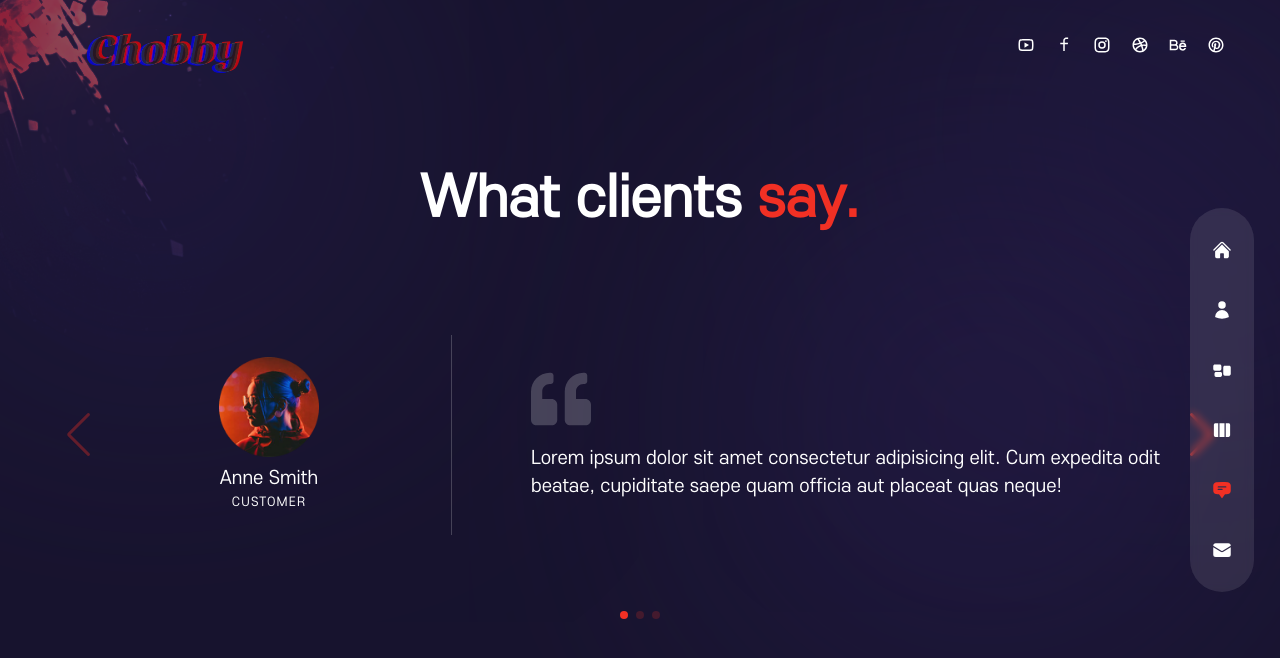
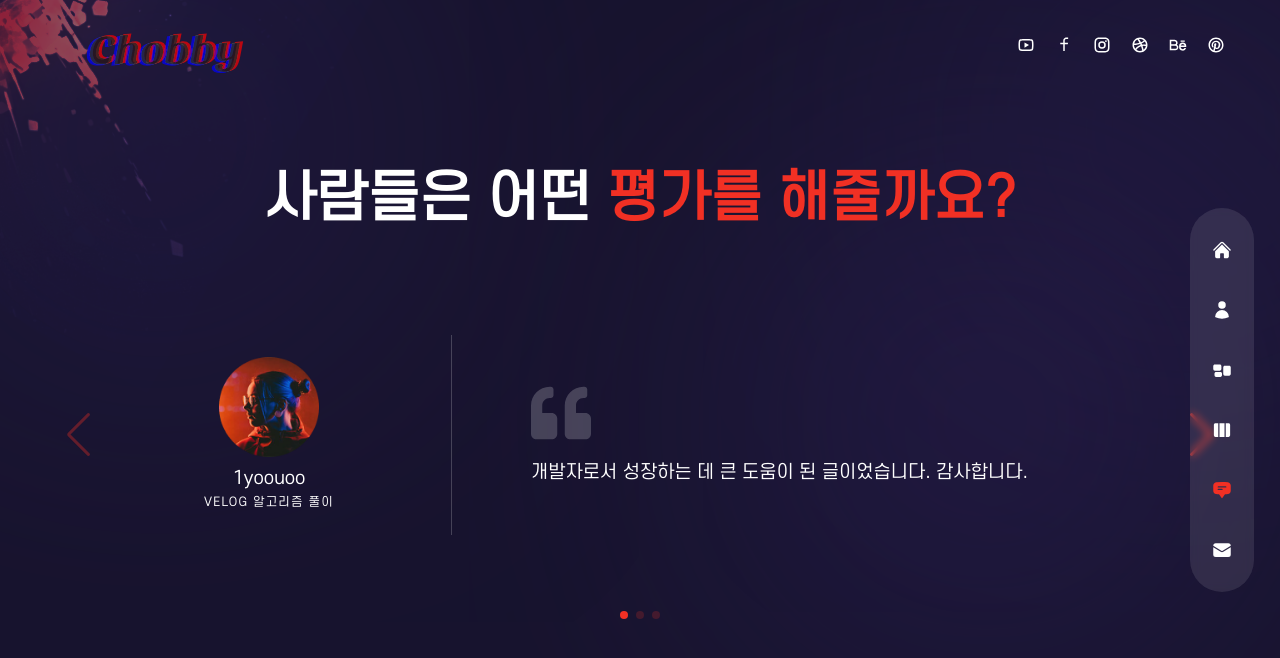
Before and after one commit to kwb020312/DigitalReality, a Next.js app: page /testimonials in a window 1280 px wide. Shown: the top 658 px of the page. Built offline with nearby package versions, Linux system fonts and the light colour scheme.

Commit message:
Feat: 댓글 정리

```diff
--- a/components/Nav.js
+++ b/components/Nav.js
@@ -13,7 +13,7 @@ export const links = [
   { name: "나의 활동", path: "/services", icon: <HiRectangleGroup /> },
   { name: "내 프로젝트", path: "/work", icon: <HiViewColumns /> },
   {
-    name: "호칭",
+    name: "댓글",
     path: "/testimonials",
     icon: <HiChatBubbleBottomCenterText />,
   },
--- a/components/TestimonialSlider.js
+++ b/components/TestimonialSlider.js
@@ -11,24 +11,23 @@ import { FaQuoteLeft } from "react-icons/fa";
 const testimonialData = [
   {
     image: "/t-avt-1.png",
-    name: "Anne Smith",
-    position: "Customer",
-    message:
-      "Lorem ipsum dolor sit amet consectetur adipisicing elit. Cum expedita odit beatae, cupiditate saepe quam officia aut placeat quas neque!",
+    name: "1yoouoo",
+    position: "velog 알고리즘 풀이",
+    message: "개발자로서 성장하는 데 큰 도움이 된 글이었습니다. 감사합니다.",
   },
   {
-    image: "/t-avt-2.png",
-    name: "Jane Doe",
-    position: "Customer",
+    image: "/kimsojeong01.png",
+    name: "kimsojeong01",
+    position: "velog 알고리즘 풀이",
     message:
-      "Lorem ipsum dolor sit amet consectetur adipisicing elit. Cum expedita odit beatae, cupiditate saepe quam officia aut placeat quas neque!",
+      "와.. 정말 멋지세요 이거보고 수학공부를 해야겠다는.. 다짐을 하게된것같아요...",
   },
   {
-    image: "/t-avt-3.png",
-    name: "Jhon Doe",
-    position: "Customer",
+    image: "/xoxojw.jpg",
+    name: "xoxojw",
+    position: "velog 알고리즘 풀이",
     message:
-      "Lorem ipsum dolor sit amet consectetur adipisicing elit. Cum expedita odit beatae, cupiditate saepe quam officia aut placeat quas neque!",
+      "안녕하세요 JS로 프로그래머스 문제 풀면서 모르는 거 나올 때마다 쵸비님 벨로그 많이봐서 혼자만의 내적 친밀감이 생긴 1인입니다",
   },
 ];
 
--- a/pages/testimonials/index.js
+++ b/pages/testimonials/index.js
@@ -14,7 +14,7 @@ const Testimonials = () => {
           exit="hidden"
           className="h2 mb-8 xl:mb-0"
         >
-          What clients <span className="text-accent">say.</span>
+          사람들은 어떤 <span className="text-accent">평가를 해줄까요?</span>
         </motion.h2>
         {/* slider */}
         <motion.div
```
Also changed, not shown: public/kimsojeong01.png (added), public/xoxojw.jpg (added).
